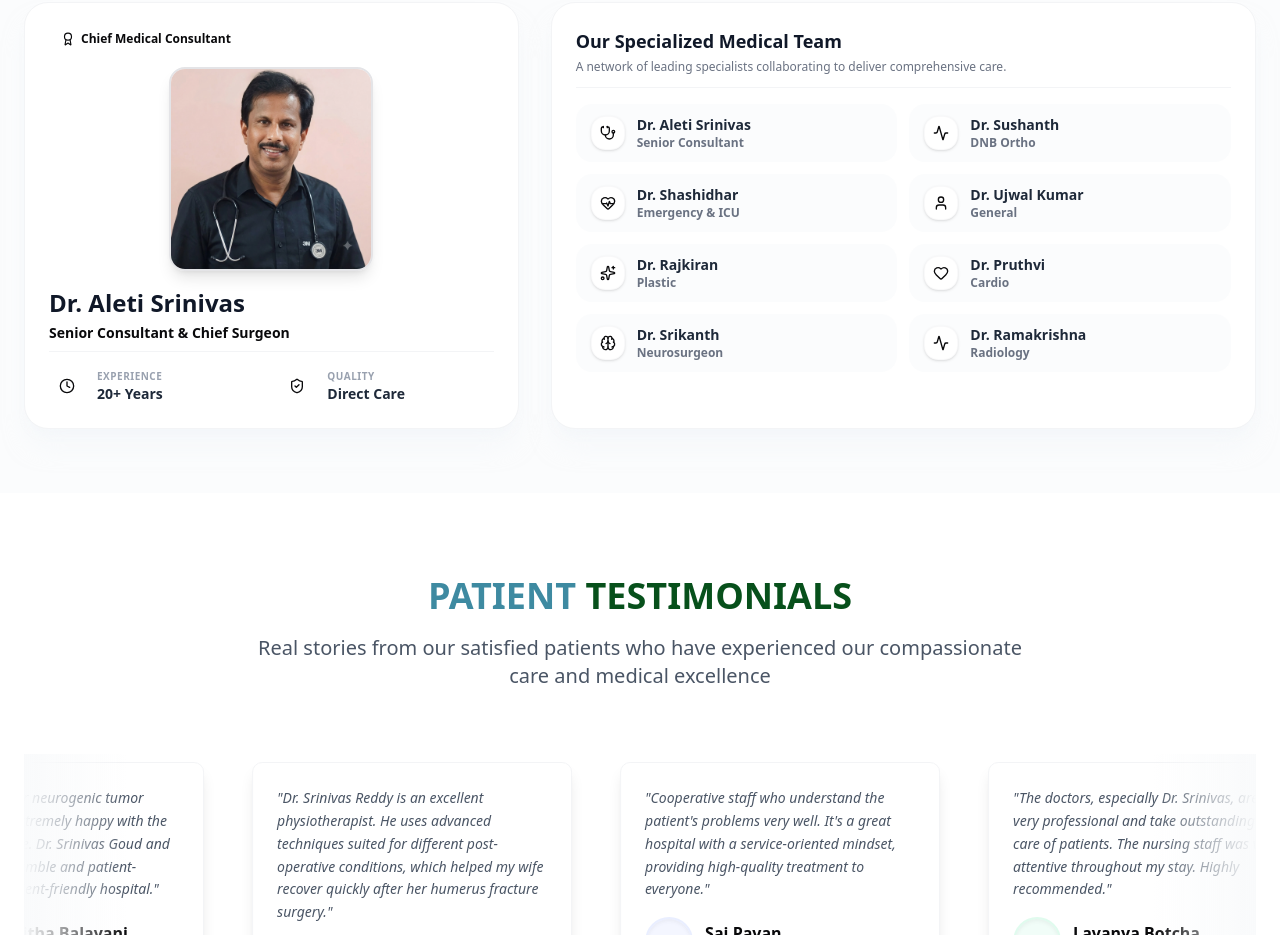
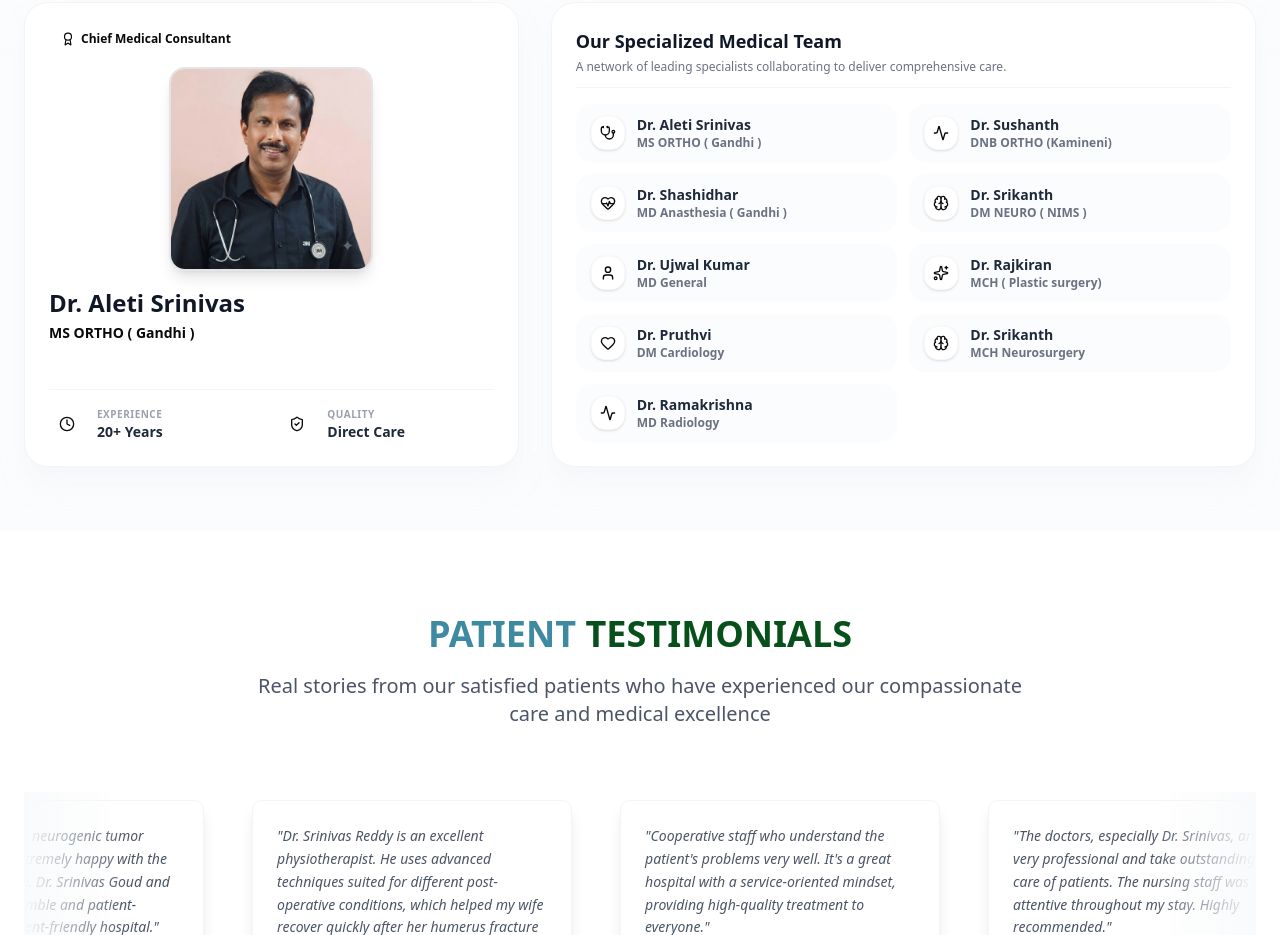
Before and after one commit to Ananya54321/psh-website, a Next.js app: page / in a window 1280 px wide. Shown: the part 3240-4175 px from the top of the page. Built offline with nearby package versions, Linux system fonts and the light colour scheme.

Commit message:
updated doctor info

```diff
--- a/src/components/pages/DoctorsSection.tsx
+++ b/src/components/pages/DoctorsSection.tsx
@@ -23,42 +23,47 @@ export function DoctorsSection() {
   const otherDoctors = [
     {
       name: "Dr. Aleti Srinivas",
-      specialty: "Senior Consultant",
+      specialty: "MS ORTHO ( Gandhi )",
       icon: Stethoscope,
     },
     {
       name: "Dr. Sushanth",
-      specialty: "DNB Ortho",
+      specialty: "DNB ORTHO (Kamineni)",
       icon: Activity,
     },
     {
       name: "Dr. Shashidhar",
-      specialty: "Emergency & ICU",
+      specialty: "MD Anasthesia ( Gandhi )",
       icon: HeartPulse,
     },
     {
+      name: "Dr. Srikanth",
+      specialty: "DM NEURO ( NIMS )",
+      icon: Brain,
+    },
+    {
       name: "Dr. Ujwal Kumar",
-      specialty: "General",
+      specialty: "MD General",
       icon: User,
     },
     {
       name: "Dr. Rajkiran",
-      specialty: "Plastic",
+      specialty: "MCH ( Plastic surgery)",
       icon: Sparkles,
     },
     {
       name: "Dr. Pruthvi",
-      specialty: "Cardio",
+      specialty: "DM Cardiology",
       icon: Heart,
     },
     {
       name: "Dr. Srikanth",
-      specialty: "Neurosurgeon",
+      specialty: "MCH Neurosurgery",
       icon: Brain,
     },
     {
       name: "Dr. Ramakrishna",
-      specialty: "Radiology",
+      specialty: "MD Radiology",
       icon: Activity,
     },
   ];
@@ -165,7 +170,7 @@ export function DoctorsSection() {
                     Dr. Aleti Srinivas
                   </h3>
                   <p className="text-sm font-semibold text-hospital-green mb-2">
-                    Senior Consultant & Chief Surgeon
+                    MS ORTHO ( Gandhi )
                   </p>
                 </div>
               </div>
```
